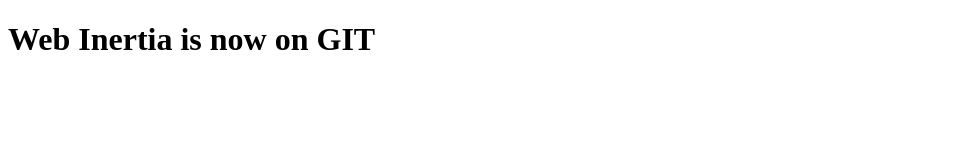
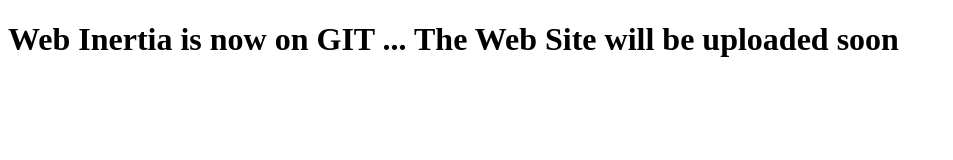
Before and after one commit to usmanwi/coursera-test, a plain HTML site: page site/index.html in a window 1280 px wide. Shown: the whole page, without its empty margins (0-953 px from the left). Drawn offline with Linux system fonts and the light colour scheme.

Commit message:
small addition in our content.

```diff
--- a/site/index.html
+++ b/site/index.html
@@ -4,6 +4,6 @@
 	<title>Web Inertia </title>
 </head>
 <body>
-<h1>Web Inertia is now on GIT</h1>
+<h1>Web Inertia is now on GIT ... The Web Site will be uploaded soon</h1>
 </body>
 </html>
```
